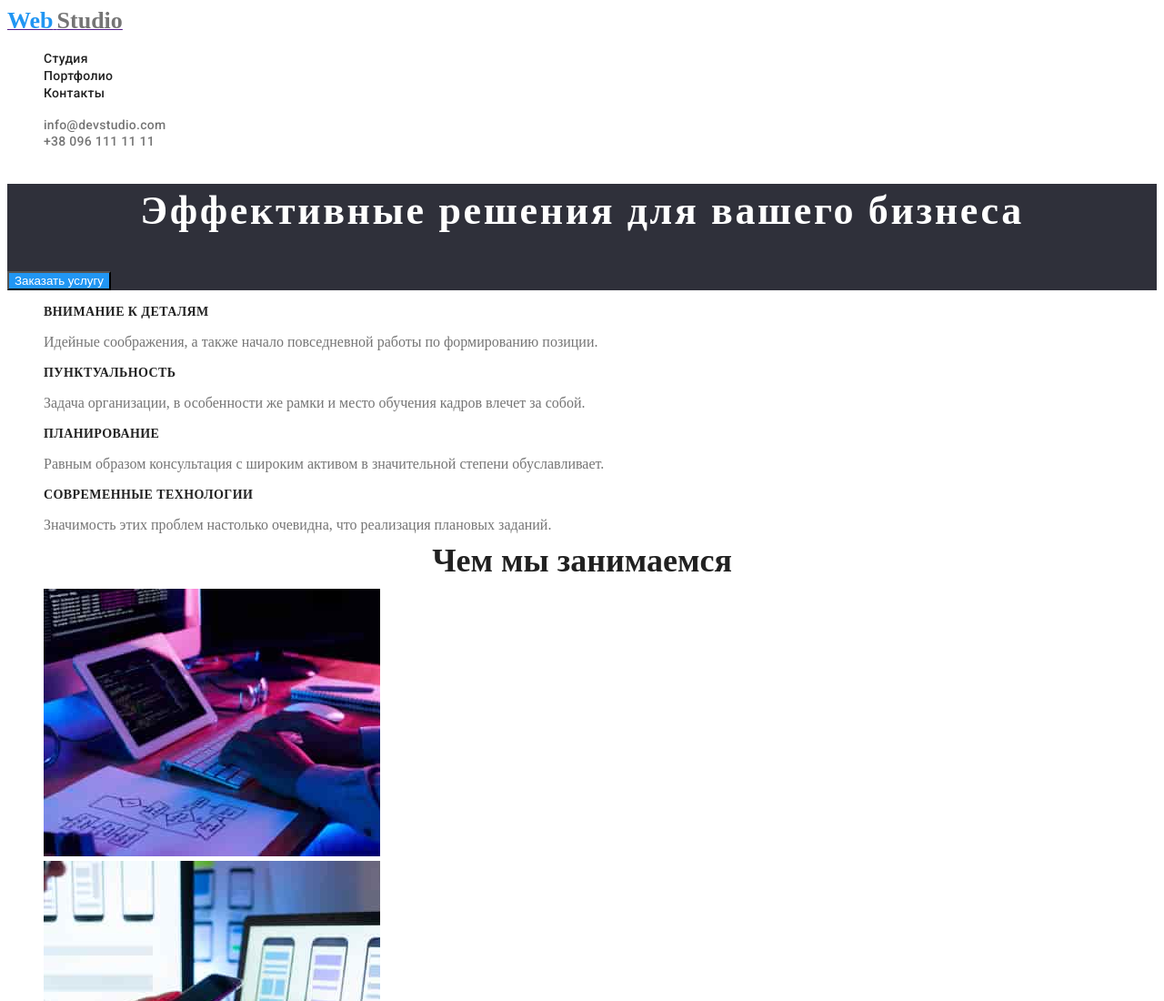
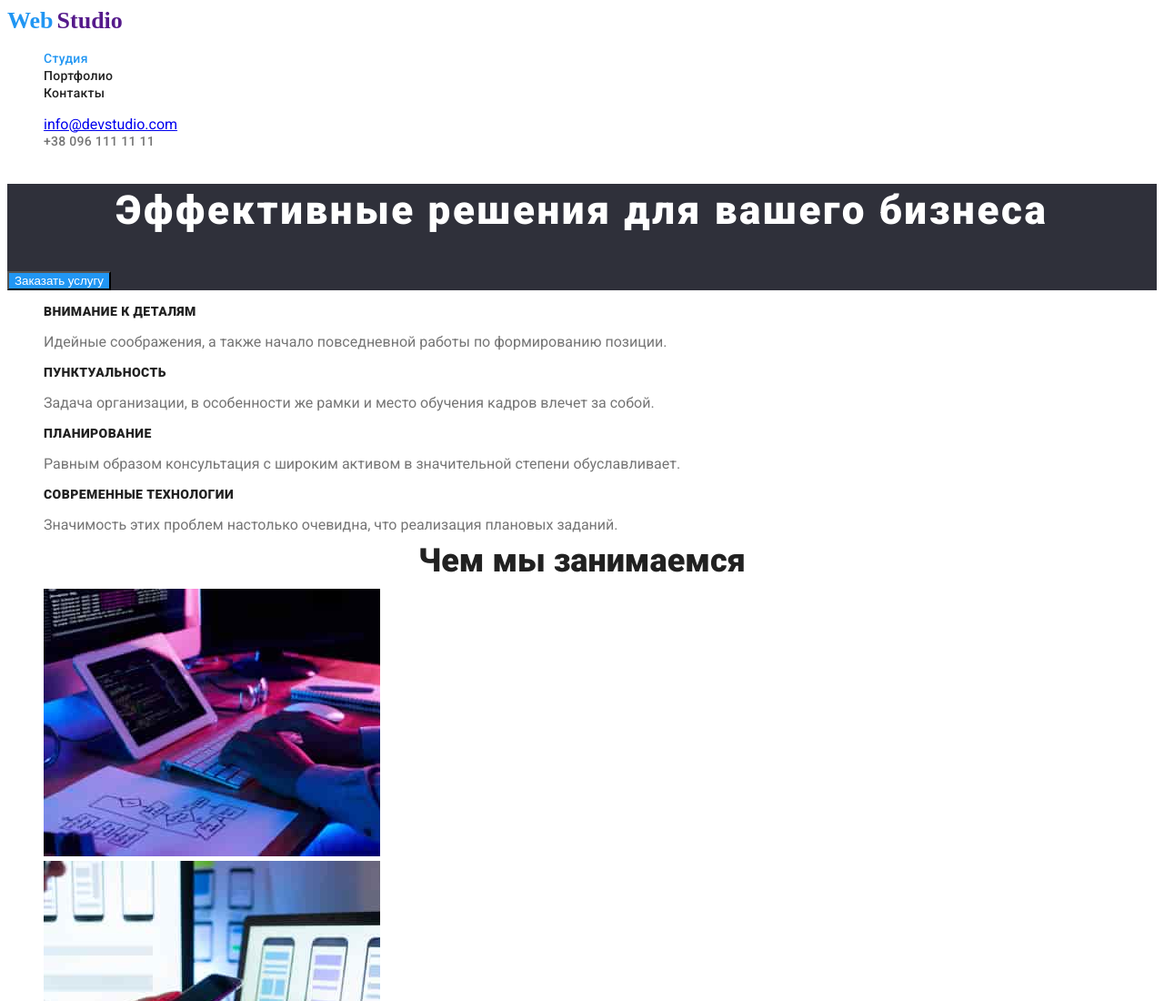
Before and after one commit to ElenaLatynina/goit-markup-hw-02, a plain HTML site: page index.html in a window 1280 px wide. Shown: the top 1100 px of the page at 91% size. Drawn offline with Linux system fonts and the light colour scheme.

Commit message:
Добавлена подсветка текущей страницы

```diff
--- a/css/styles.css
+++ b/css/styles.css
@@ -13,51 +13,57 @@
 rgba(255, 255, 255, 1);
 }
 body{
-    font-family:var(--main-font-family),
-        font-size: 16px;
+    font-family:var(--main-font-family);
+    font-size: 16px;
     line-height: 1.18;
     background-color: var(--primary-background-color);
     color: var(--primary-text-color);
     }
+
+.nav-logo{
+    text-decoration: none;
+}
 
 .nav-logo-begin{
     font-family: var(--secondary-font-family);
     font-weight: 700;
     font-size: 26px;
     line-height: 1.19;
-    color:var(--accent-color)
+    color:var(--accent-color);
+
 }
 .nav-logo-end {
     font-family: var(--secondary-font-family);
     font-weight: 700;
     font-size: 26px;
     line-height: 1.19;
-    color: var(--primary-text-color);
+
 
 }
 
 ul{list-style: none;}
 
-.nav-list .link{
+.nav-list-link{
     font-family: var(--main-font-family);
     font-weight: 500;
     font-size: 14px;
     line-height: 1.14;
     letter-spacing: 0.02em;
     color: var(--title-text-color);
-    text-decoration:none
+    text-decoration:none;
 
 }
 
 .nav-list .link:hover,
 .nav-list .link:focus {
-    color:var(--accent-color)
+    color:var(--accent-color);
 }
 
-.nav-list.link.current {
-    color:var(--accent-color)
+.nav-list-link.current {
+    color:var(--accent-color);
 }
 
+}
 .contacts-mail{
     font-family: var(--main-font-family);
     font-weight: 500;
@@ -179,7 +185,7 @@ ul{list-style: none;}
     font-style: normal;
     line-height: 1.17;
     letter-spacing: 0.03em;
-    color:var(--primary-white-color)
+    color:var(--primary-white-color);
 
 
 }
@@ -211,7 +217,7 @@ ul{list-style: none;}
     font-size: 16px;
     line-height:1.87;
     letter-spacing: 0.03em;
-    color:var(--primary-text-color)
+    color:var(--primary-text-color);
 
 }
 .project-button{
@@ -223,5 +229,5 @@ ul{list-style: none;}
 .project-button:hover,
 .project-button:focus {
     background-color:var(--accent-color);
-    color: var(--primary-white-color)
+    color: var(--primary-white-color);
 }
--- a/index.html
+++ b/index.html
@@ -16,9 +16,9 @@
             <a href="" class="nav-logo"> <span class=nav-logo-begin>Web</span> <span class=nav-logo-end>Studio</span></a>
 
             <ul class="nav-list">
-                    <li><a class="link current"href="">Студия</a></li>
-                    <li><a class="link" href="./portfolio.html">Портфолио</a></li>
-                    <li><a class="link" href="">Контакты</a></li>
+                    <li><a href=""class="nav-list-link current">Студия</a></li>
+                    <li><a class="nav-list-link" href="./portfolio.html">Портфолио</a></li>
+                    <li><a class="nav-list-link" href="">Контакты</a></li>
 
             </ul>
         </nav>
```
Also changed, not shown: portfolio.html (+3 -3 lines).
